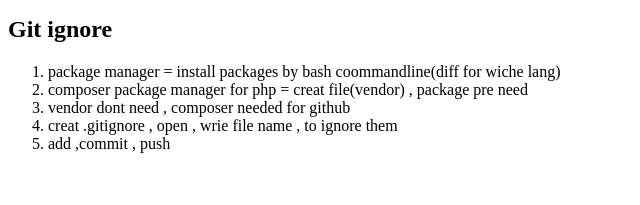
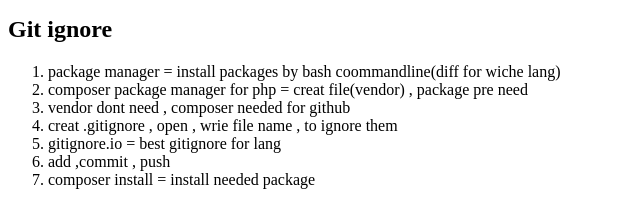
Before and after one commit to ERFANim/git-learning, a PHP site: page /start-git.php in a window 1280 px wide. Shown: the part 1781-1986 px from the top of the page, without its empty margins (0-640 px from the left). Before the commit the page ends 1934 px from the top, so only its background shows below. Run offline with PHP 8.4, Linux system fonts and the light colour scheme.

Commit message:
add-composer install

```diff
--- a/start-git.php
+++ b/start-git.php
@@ -128,7 +128,9 @@
        <li>composer package manager for php = creat file(vendor) , package pre need</li>
        <li>vendor dont need , composer needed for github</li>
        <li>creat .gitignore , open , wrie file name , to ignore them</li>
+       <li>gitignore.io = best gitignore for lang</li>
        <li>add ,commit , push</li>
+       <li>composer install = install needed package</li>
     </ol>
 
 
```
